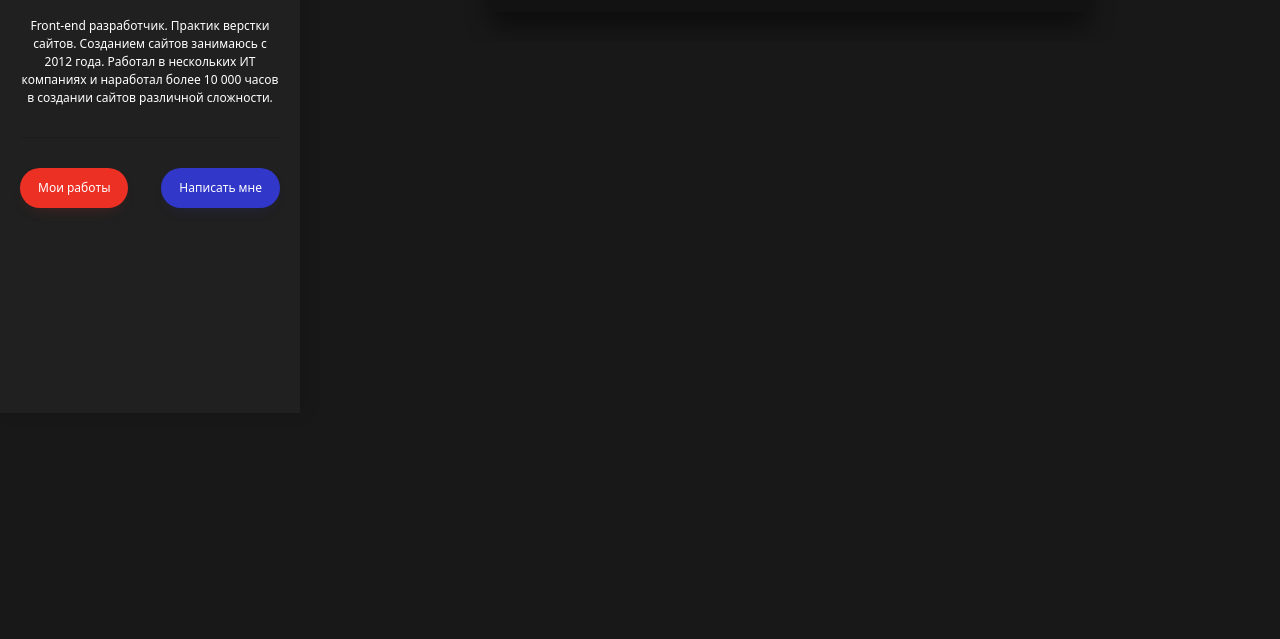
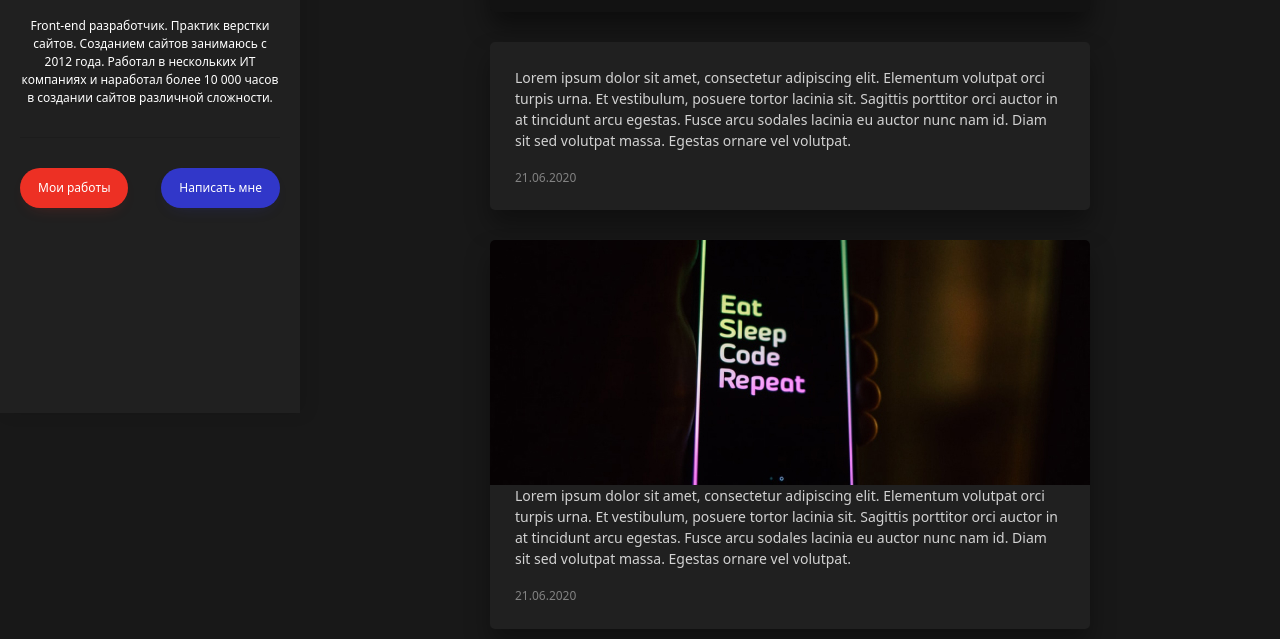
Before and after one commit to spmingalyov/personal-blog, a website: page src/index.html in a window 1280 px wide. Shown: the part 387-1026 px from the top of the page. Before the commit the page ends 800 px from the top, so only its background shows below. Drawn offline with nearby package versions, Linux system fonts and the light colour scheme; files that its build step writes are made by us from their sources.

Commit message:
added 2 posts

```diff
--- /dev/null
+++ b/src/assets/scss/blocks/post.scss
@@ -0,0 +1,26 @@
+.post {
+    background-color: $primary;
+    box-shadow: 0 15px 25px rgba($color: $black, $alpha: .35);
+    margin-bottom: 3rem;
+    padding: 2.5rem;
+    border-radius: 5px;
+    overflow: hidden;
+}
+.post__header {
+    margin: -2.5rem -2.5rem 0;
+
+}
+
+.post__content {
+    margin-bottom: 2rem;
+}
+.post__text {
+    font-size: 1.4rem;
+    color: #d2d2d2;
+}
+
+.post__data {
+    color: #828282;
+    line-height: 1.2;
+    font-size: 1.2rem;
+}
--- a/src/assets/scss/style.scss
+++ b/src/assets/scss/style.scss
@@ -30,4 +30,5 @@ body {
 @import "blocks/social.scss";
 @import "blocks/btn.scss";
 @import "blocks/stories.scss";
-@import "blocks/add-post.scss"
+@import "blocks/add-post.scss";
+@import "blocks/post.scss";
--- a/src/index.html
+++ b/src/index.html
@@ -44,3 +44,34 @@ title: Blog | Home
         </div>
     </form>
 </div><!-- add post -->
+
+<!-- post 1-->
+<div class="post">
+    <div class="post__content">
+        <p class="post__text">Lorem ipsum dolor sit amet, consectetur adipiscing elit. Elementum volutpat orci turpis urna. Et vestibulum, posuere tortor lacinia sit. Sagittis porttitor orci auctor in at tincidunt arcu egestas. Fusce arcu sodales lacinia eu auctor nunc nam id. Diam sit sed volutpat massa. Egestas ornare vel volutpat.</p>
+    </div>
+    <div class="post__footer">
+        <ul class="post__data">
+            <li>
+                <time datetime="2020-06-21 19:43">21.06.2020</time>
+            </li>
+        </ul>
+    </div>
+</div><!-- post 1-->
+
+<!-- post 2-->
+<div class="post">
+    <div class="post__header">
+        <img class="post__header-photo" src="/assets/images/post2.jpg" alt="">
+    </div>
+    <div class="post__content">
+        <p class="post__text">Lorem ipsum dolor sit amet, consectetur adipiscing elit. Elementum volutpat orci turpis urna. Et vestibulum, posuere tortor lacinia sit. Sagittis porttitor orci auctor in at tincidunt arcu egestas. Fusce arcu sodales lacinia eu auctor nunc nam id. Diam sit sed volutpat massa. Egestas ornare vel volutpat.</p>
+    </div>
+    <div class="post__footer">
+        <ul class="post__data">
+            <li>
+                <time datetime="2020-06-21 19:43">21.06.2020</time>
+            </li>
+        </ul>
+    </div>
+</div><!-- post 2-->
```
Also changed, not shown: dist/assets/css/style.min.css, dist/assets/images/post2.jpg (added), dist/index.html, src/assets/images/post2.jpg (added), src/assets/scss/_vars.scss (line endings or trailing spaces).
